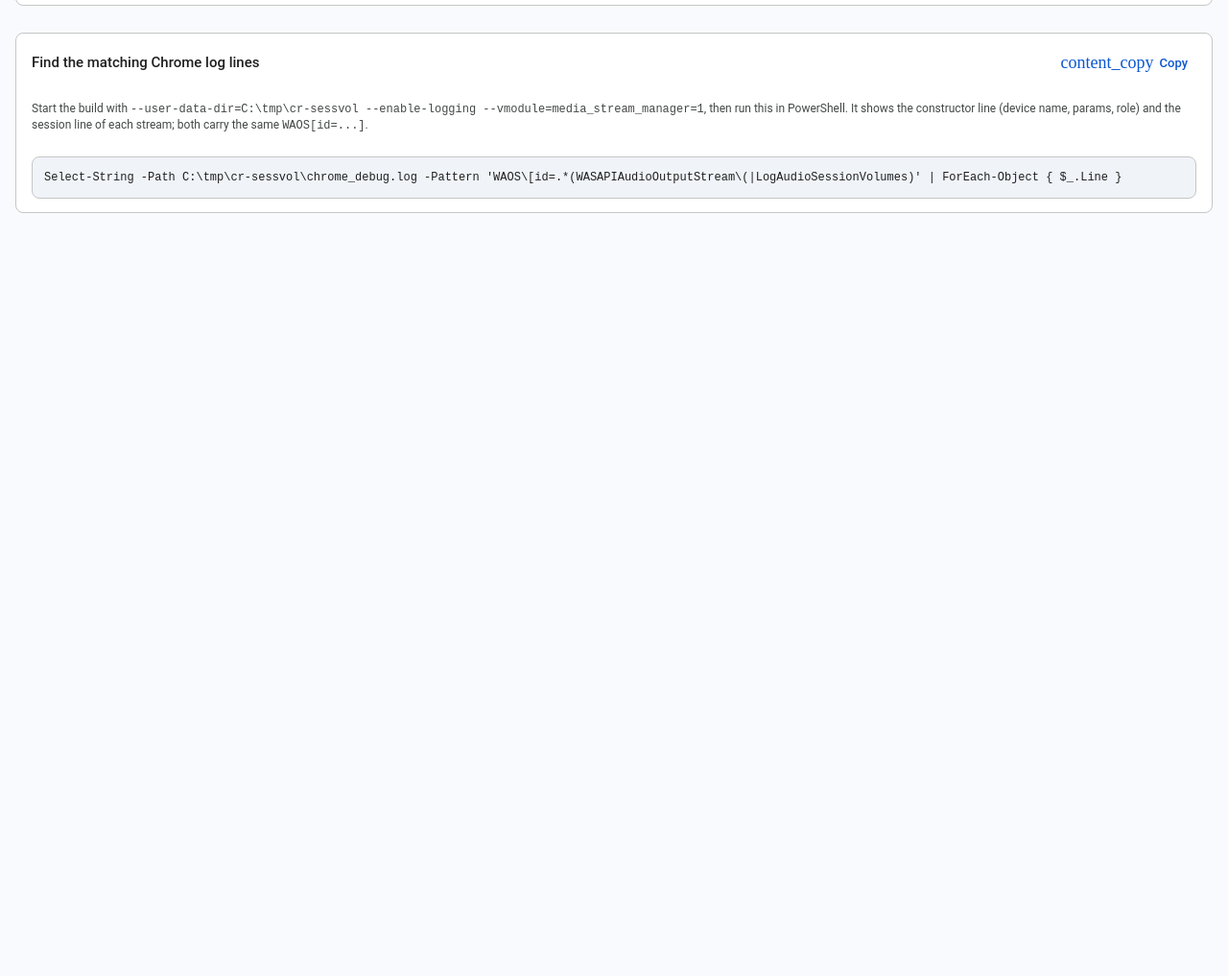
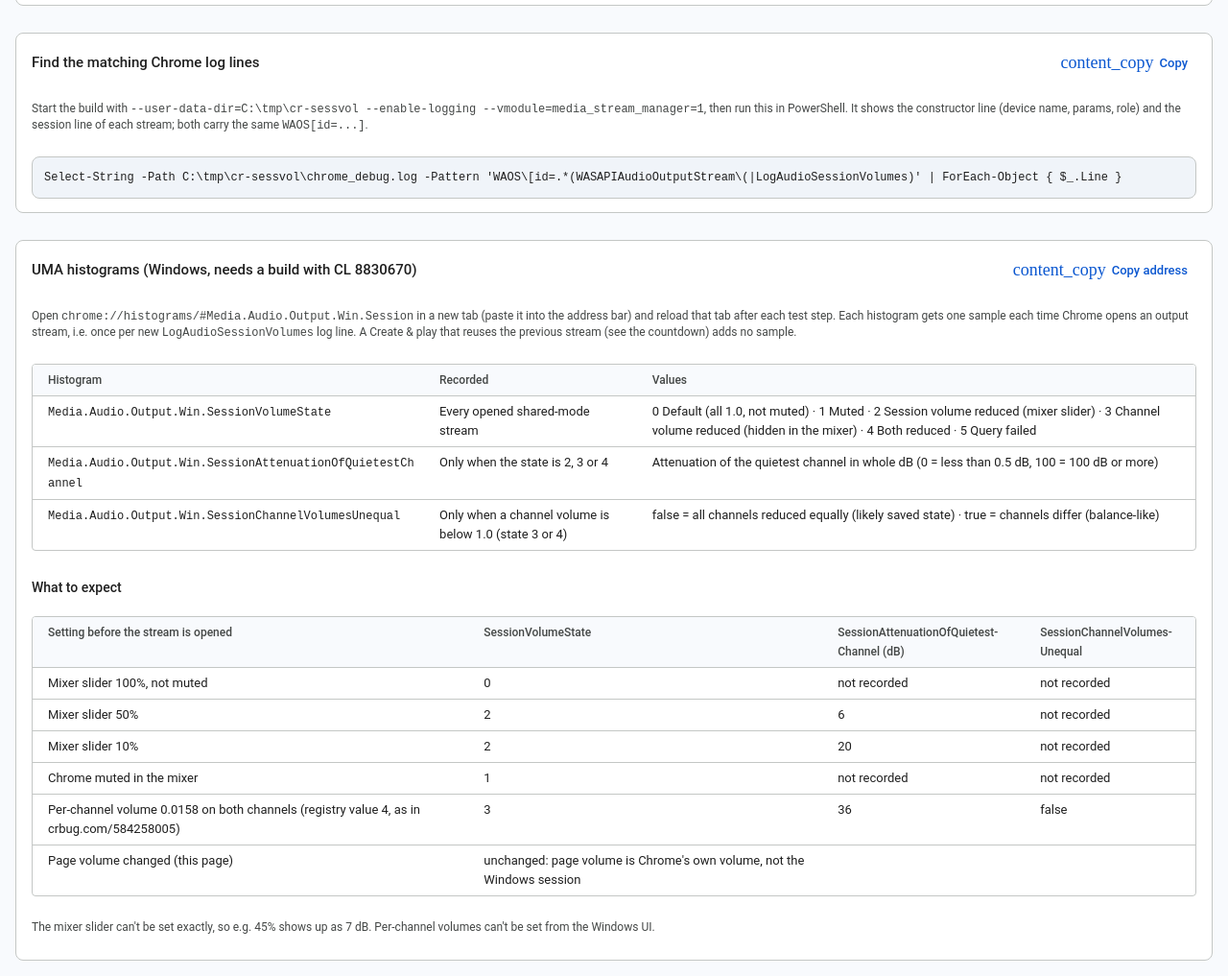
Before and after one commit to henrik-and/henrik-and.github.io, a plain HTML site: page audio-session-demo/index.html in a window 1280 px wide. Shown: the part 1078-2095 px from the top of the page at 96% size. Before the commit the page ends 1316 px from the top, so only its background shows below. Drawn offline with Linux system fonts and the light colour scheme; a web font is replaced by a local one.

Commit message:
audio-session-demo: add UMA histograms section

```diff
--- a/audio-session-demo/css/session.css
+++ b/audio-session-demo/css/session.css
@@ -80,3 +80,30 @@
   background: var(--status-success-bg);
   color: var(--status-success-fg);
 }
+
+.uma-subtitle {
+  margin: 16px 0 8px;
+  font-size: 14px;
+}
+
+/* The UMA tables hold prose and long histogram names; let them wrap
+   instead of overflowing the card. */
+#uma-table th,
+#uma-table td,
+#uma-expect-table th,
+#uma-expect-table td {
+  white-space: normal;
+  height: auto;
+  padding-top: 6px;
+  padding-bottom: 6px;
+  vertical-align: top;
+}
+
+#uma-table code,
+#uma-expect-table th {
+  overflow-wrap: anywhere;
+}
+
+#uma-table td:first-child {
+  width: 34%;
+}
--- a/audio-session-demo/index.html
+++ b/audio-session-demo/index.html
@@ -138,6 +138,73 @@
       </p>
       <pre id="ps-cmd" class="code-block">Select-String -Path C:\tmp\cr-sessvol\chrome_debug.log -Pattern 'WAOS\[id=.*(WASAPIAudioOutputStream\(|LogAudioSessionVolumes)' | ForEach-Object { $_.Line }</pre>
     </section>
+    <section class="card" aria-labelledby="uma-heading">
+      <div class="card-header">
+        <h2 id="uma-heading" class="card-title">UMA histograms (Windows, needs a build with CL 8830670)</h2>
+        <button id="copy-uma-btn" type="button" class="btn btn-text" title="Copy the chrome://histograms address. Web pages cannot open chrome:// pages directly; paste it into the address bar.">
+          <span class="google-symbols" aria-hidden="true">content_copy</span>
+          <span>Copy address</span>
+        </button>
+      </div>
+      <p class="helper-text">
+        Open <code id="uma-url" class="mono-inline">chrome://histograms/#Media.Audio.Output.Win.Session</code> in a new tab
+        (paste it into the address bar) and reload that tab after each test step. Each histogram gets one sample each time Chrome
+        opens an output stream, i.e. once per new <code class="mono-inline">LogAudioSessionVolumes</code> log line.
+        A Create &amp; play that reuses the previous stream (see the countdown) adds no sample.
+      </p>
+      <div class="table-scroll">
+        <table class="data-table" id="uma-table">
+          <thead>
+            <tr>
+              <th scope="col">Histogram</th>
+              <th scope="col">Recorded</th>
+              <th scope="col">Values</th>
+            </tr>
+          </thead>
+          <tbody>
+            <tr>
+              <td><code class="mono-inline">Media.Audio.Output.Win.SessionVolumeState</code></td>
+              <td>Every opened shared-mode stream</td>
+              <td>0 Default (all 1.0, not muted) · 1 Muted · 2 Session volume reduced (mixer slider) · 3 Channel volume reduced (hidden in the mixer) · 4 Both reduced · 5 Query failed</td>
+            </tr>
+            <tr>
+              <td><code class="mono-inline">Media.Audio.Output.Win.SessionAttenuationOfQuietestChannel</code></td>
+              <td>Only when the state is 2, 3 or 4</td>
+              <td>Attenuation of the quietest channel in whole dB (0 = less than 0.5 dB, 100 = 100 dB or more)</td>
+            </tr>
+            <tr>
+              <td><code class="mono-inline">Media.Audio.Output.Win.SessionChannelVolumesUnequal</code></td>
+              <td>Only when a channel volume is below 1.0 (state 3 or 4)</td>
+              <td>false = all channels reduced equally (likely saved state) · true = channels differ (balance-like)</td>
+            </tr>
+          </tbody>
+        </table>
+      </div>
+      <h3 class="card-title uma-subtitle">What to expect</h3>
+      <div class="table-scroll">
+        <table class="data-table" id="uma-expect-table">
+          <thead>
+            <tr>
+              <th scope="col">Setting before the stream is opened</th>
+              <th scope="col">Session&shy;Volume&shy;State</th>
+              <th scope="col">Session&shy;Attenuation&shy;Of&shy;Quietest&shy;Channel (dB)</th>
+              <th scope="col">Session&shy;Channel&shy;Volumes&shy;Unequal</th>
+            </tr>
+          </thead>
+          <tbody>
+            <tr><td>Mixer slider 100%, not muted</td><td>0</td><td>not recorded</td><td>not recorded</td></tr>
+            <tr><td>Mixer slider 50%</td><td>2</td><td>6</td><td>not recorded</td></tr>
+            <tr><td>Mixer slider 10%</td><td>2</td><td>20</td><td>not recorded</td></tr>
+            <tr><td>Chrome muted in the mixer</td><td>1</td><td>not recorded</td><td>not recorded</td></tr>
+            <tr><td>Per-channel volume 0.0158 on both channels (registry value 4, as in crbug.com/584258005)</td><td>3</td><td>36</td><td>false</td></tr>
+            <tr><td>Page volume changed (this page)</td><td>unchanged: page volume is Chrome's own volume, not the Windows session</td><td></td><td></td></tr>
+          </tbody>
+        </table>
+      </div>
+      <p class="helper-text">
+        The mixer slider can't be set exactly, so e.g. 45% shows up as 7 dB. Per-channel volumes can't be set from the Windows UI.
+      </p>
+    </section>
   </main>
 
   <template id="player-template">
--- a/audio-session-demo/js/main.js
+++ b/audio-session-demo/js/main.js
@@ -614,6 +614,10 @@ function init() {
     logAction(null, 'Log cleared (run 1)', 'new log started');
   });
   $('copy-report-btn').addEventListener('click', copyReport);
+  $('copy-uma-btn').addEventListener('click', async () => {
+    await navigator.clipboard.writeText($('uma-url').textContent);
+    showToast('chrome://histograms address copied');
+  });
   $('copy-cmd-btn').addEventListener('click', async () => {
     await navigator.clipboard.writeText($('ps-cmd').textContent);
     showToast('PowerShell command copied');
```
